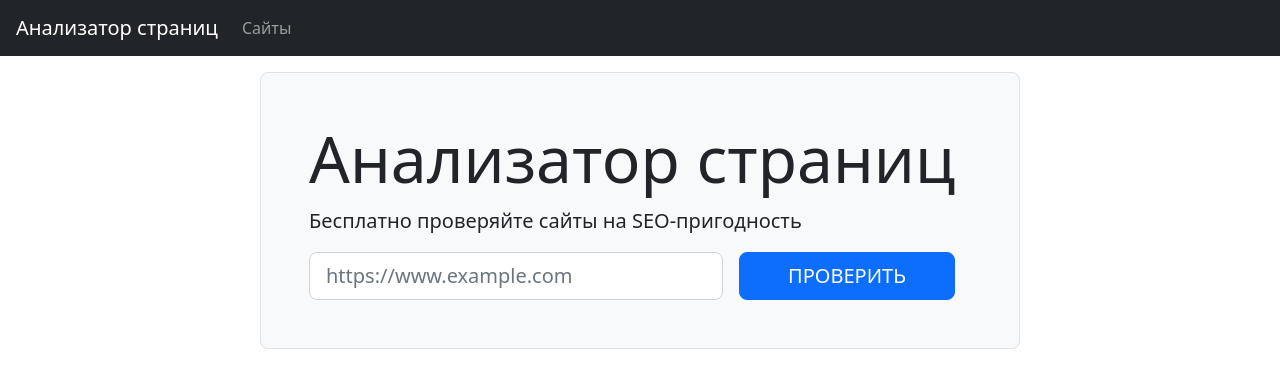
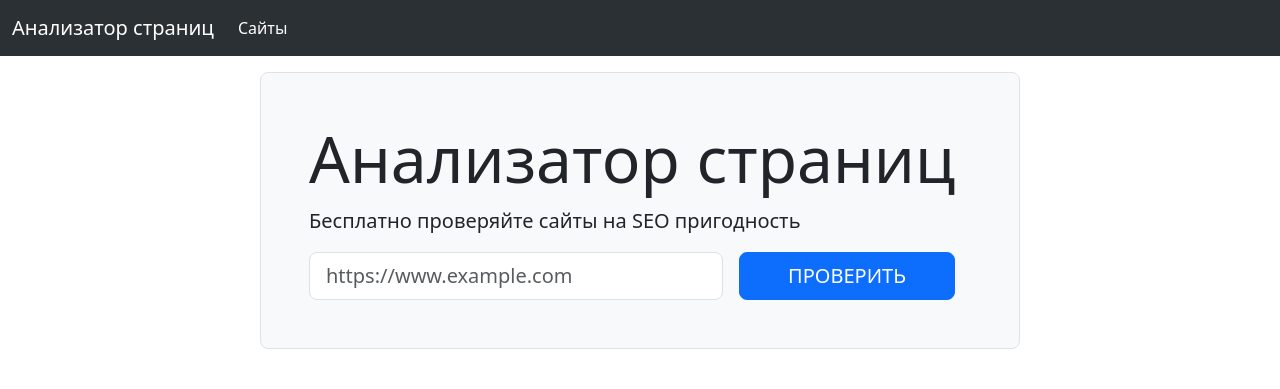
Before and after one commit to tonyshh/python-project-83, a Flask app: page / in a window 1280 px wide. Shown: the top 389 px of the page. Run offline with Flask 3, Linux system fonts and the light colour scheme.

Commit message:
refactoring index.html (create basic html)

```diff
--- /dev/null
+++ b/page_analyzer/templates/basic.html
@@ -0,0 +1,67 @@
+<!DOCTYPE html>
+<html lang="en">
+<head>
+    {% block head %}
+    <meta charset="utf-8">
+    <meta name="viewport" content="width=device-width, initial-scale=1">
+    <meta charset="UTF-8">
+    <title>{% block title %}Анализатор страниц{% endblock %}</title>
+    {% endblock %}
+    <link href="https://cdn.jsdelivr.net/npm/bootstrap@5.3.0-alpha1/dist/css/bootstrap.min.css"
+          rel="stylesheet" integrity="sha384-GLhlTQ8iRABdZLl6O3oVMWSktQOp6b7In1Zl3/Jr59b6EGGoI1aFkw7cmDA6j6gD"
+          crossorigin="anonymous">
+</head>
+<body class="min-vh-100 d-flex flex-column">
+<header class="flex-shrink-0">
+    <nav class="navbar navbar-expand-lg bg-body-tertiary bg-dark" data-bs-theme="dark">
+        <div class="container-fluid">
+            <a class="navbar-brand" href="{{ url_for('index') }}">Анализатор страниц</a>
+            <button class="navbar-toggler" type="button" data-bs-toggle="collapse"
+                    data-bs-target="#navbarSupportedContent" aria-controls="navbarSupportedContent"
+                    aria-expanded="false" aria-label="Toggle navigation">
+                <span class="navbar-toggler-icon"></span>
+            </button>
+            <div class="collapse navbar-collapse" id="navbarSupportedContent">
+                <ul class="navbar-nav me-auto mb-2 mb-lg-0">
+                    <li class="nav-item">
+                        <a class="nav-link active" aria-current="page" href="{{ url_for('urls_get') }}">Сайты</a>
+                    </li>
+                </ul>
+            </div>
+        </div>
+    </nav>
+</header>
+
+    {% with messages = get_flashed_messages(with_categories=true) %}
+    {% if messages %}
+    {% for category, message in messages %}
+
+    <div class="alert alert-{{ category }}" role="alert">{{ message }}</div>
+
+    {% endfor %}
+    {% endif %}
+    {% endwith %}
+
+<main class="flex-grow-1">
+    <div class="container-lg mt-3">
+        <h1></h1>
+        {% block content %}
+
+        {% endblock %}
+    </div>
+</main>
+
+<footer class="border-top py-3 mt-5 flex-shrink-0">
+  <div class="container-lg">
+    <div class="text-center">
+      <a href="https://ru.hexlet.io/" target="_blank">Hexlet</a>
+    </div>
+  </div>
+</footer>
+
+
+<script src="https://cdn.jsdelivr.net/npm/bootstrap@5.3.0-alpha1/dist/js/bootstrap.bundle.min.js"
+        integrity="sha384-w76AqPfDkMBDXo30jS1Sgez6pr3x5MlQ1ZAGC+nuZB+EYdgRZgiwxhTBTkF7CXvN"
+        crossorigin="anonymous"></script>
+</body>
+</html>
--- a/page_analyzer/templates/index.html
+++ b/page_analyzer/templates/index.html
@@ -1,53 +1,16 @@
-<!DOCTYPE html>
-<html lang="en">
-  <head>
-    <meta charset="utf-8">
-    <meta name="viewport" content="width=device-width, initial-scale=1, shrink-to-fit=no">
-    <meta name="description" content="Third project for Hexlet.io">
-    <link href="https://cdn.jsdelivr.net/npm/bootstrap@5.2.0/dist/css/bootstrap.min.css" rel="stylesheet"
-    integrity="sha384-gH2yIJqKdNHPEq0n4Mqa/HGKIhSkIHeL5AyhkYV8i59U5AR6csBvApHHNl/vI1Bx" crossorigin="anonymous">
-    <title>Анализатор страниц</title>
-  </head>
-  <body class="min-vh-100 d-flex flex-column">
-    <header class="flex-shrink-0">
-      <nav class="navbar navbar-expand-md navbar-dark bg-dark px-3">
-        <a class="navbar-brand" href="/">Анализатор страниц</a>
-          <div id="navbarNav">
-            <ul class="navbar-nav">
-              <li class="nav-item"><a class="nav-link " href="/urls">Сайты</a></li>
-           </ul>
-          </div>
-      </nav>
-    </header>
+{% extends "basic.html" %}
+{% block title %} Главная страница {% endblock %}
 
-    {% if messages %}
-      <div class="alert alert-danger" role="alert">Некорректный URL</div>
-    {% endif %}
-
-    <main class="flex-grow-1">
-      <div class="container-lg mt-3">
+{% block content %}
 <div class="row">
-          <div class="col-12 col-md-10 col-lg-8 mx-auto border rounded-3 bg-light p-5">
+    <div class="ol-12 col-md-10 col-lg-8 mx-auto border rounded-3 bg-light p-5">
         <h1 class="display-3">Анализатор страниц</h1>
-            <p class="lead">Бесплатно проверяйте сайты на SEO-пригодность</p>
+        <p class="lead">Бесплатно проверяйте сайты на SEO пригодность</p>
         <form action="{{ url_for('urls_post') }}" method="post" class="d-flex justify-content-center" required>
-                <input type="text" name="url" placeholder="https://www.example.com"value=""  class="form-control form-control-lg">
+            <input type="text" name="url" placeholder="https://www.example.com" value=""
+                   class="form-control form-control-lg">
             <input type="submit" class="btn btn-primary  btn-lg ms-3 px-5 text-uppercase mx-3" value="Проверить">
         </form>
     </div>
 </div>
-      </div>
-    </main>
-
-    <footer class="border-top py-3 mt-5 flex-shrink-0">
-      <div class="container-lg">
-        <div class="text-center">
-          <a href="https://ru.hexlet.io/" target="_blank">Hexlet</a>
-        </div>
-      </div>
-    </footer>
-
-    <script src="https://cdn.jsdelivr.net/npm/bootstrap@5.1.3/dist/js/bootstrap.bundle.min.js"
-    integrity="sha384-ka7Sk0Gln4gmtz2MlQnikT1wXgYsOg+OMhuP+IlRH9sENBO0LRn5q+8nbTov4+1p" crossorigin="anonymous"></script>
-  </body>
-</html>
+{% endblock %}
```
Lines whose indentation alone changed are shown as unchanged.
